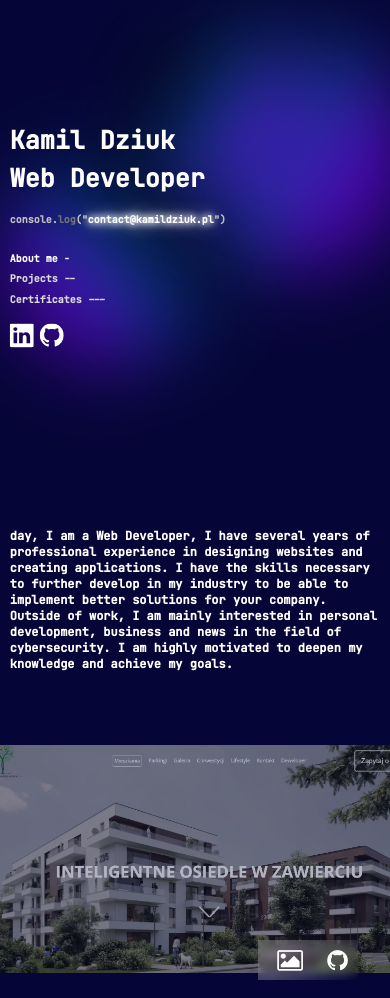
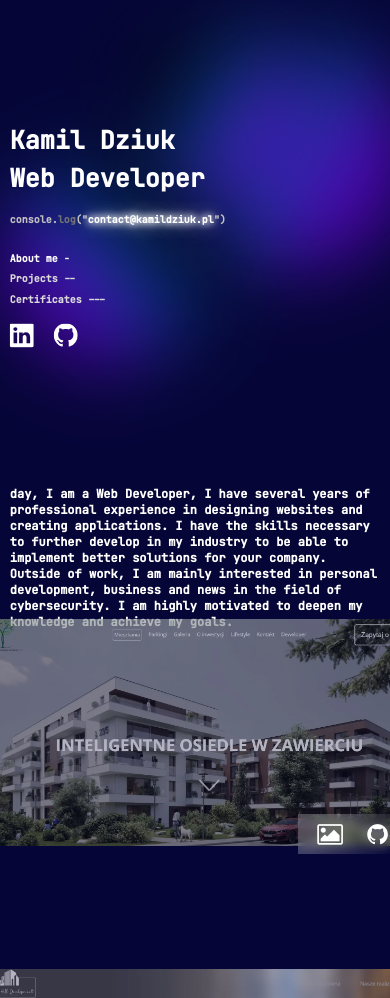
Before and after one commit to KamilDziuk/kamildziukV2, a plain HTML site: page index.html in a window 390 px wide. Shown: the top 998 px of the page. Drawn offline with Linux system fonts and the light colour scheme.

```diff
--- a/css/style.css
+++ b/css/style.css
@@ -686,22 +686,24 @@ transform: translate(-50%, -50%);
 #aboutMe
 {
 
-top: 70%;
+top: 65%;
 
 width: 95%;
 
 }
 .blockImage0, .blockImage1, .blockImage2,.blockImage3,.blockImage4, .blockImage5, .blockImage6, .blockImage7,.blockImage8, .blockImage9, .blockImage10, .blockImage11
 {
-  left: 100%;
+  left: 120%;
 }
 #portfolio
 {
+  top: 10% !important;
   left:40.5%;
   transform: translate(-50%, -50%);
 }
 #certificates
 {
+  top: 55% !important;
   left:40.5%;
   transform: translate(-50%, -50%);
 }
@@ -728,11 +730,24 @@ h3
 
 
 
-@media (max-width: 320px)
+@media (max-width: 420px)
 {
 
   .bi-github
   {
     left: 30%;
   }
+
+  #portfolio
+  {
+    top: 20% !important;
+
+  }
+
+
+  #certificates
+{
+  top: 65% !important;
+
 }
+}
```
